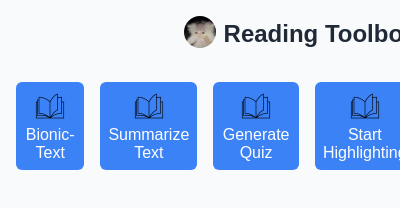
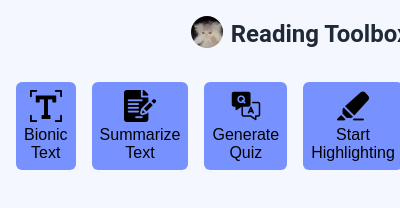
Before and after one commit to lov-daniel/diamond-hacks, a browser extension: page popup.html in a window 400 px wide. Shown: the top 208 px of the page. Drawn offline with Linux system fonts and the light colour scheme; files whose address does not match are found by name.

Commit message:
all working

```diff
--- a/popup.html
+++ b/popup.html
@@ -14,22 +14,22 @@
 
   <div class="tool-grid">
     <button id="Bionic-Text">
-      <img src="assets/book-icon.png" class="tool-icon" alt="Book Icon" />
-      Bionic-Text
+      <img src="assets/text.png" class="tool-icon" alt="bionic text Icon" />
+        Bionic   Text
     </button>
 
     <button id="summarize">
-      <img src="assets/book-icon.png" class="tool-icon" alt="Book Icon" />
+      <img src="assets/summarize.png" class="tool-icon" alt="summarize Icon" />
       Summarize Text
     </button>
 
     <button id="questions">
-      <img src="assets/book-icon.png" class="tool-icon" alt="Book Icon" />
+      <img src="assets/qna.png" class="tool-icon" alt="question Icon" />
       Generate Quiz
     </button>
 
     <button id="start-highlight">
-      <img src="assets/book-icon.png" class="tool-icon" alt="Book Icon" />
+      <img src="assets/marker.png" class="tool-icon" alt="highlight Icon" />
       Start Highlighting
     </button>
 
--- a/style.css
+++ b/style.css
@@ -1,6 +1,6 @@
 body {
-  font-family: sans-serif;
-  background-color: #f9fafb;
+  font-family: 'Roboto';
+  background-color: #f5f7fe;
   color: #1f2937;
   margin: 0;
   padding: 0;
@@ -29,11 +29,17 @@ h1 img {
   margin-right: 8px;
 }
 
+.tool-grid button {
+  flex: 1 1 0; /* Grow equally, shrink equally, with a 0 base size */
+  box-sizing: border-box; /* Include padding and border in the width calculation */
+}
+
+
 button {
-  background-color: #3b82f6;
-  color: white;
+  background-color: #7792ff; /* lighter blue */
+  color: rgb(0, 0, 0);
   border: none;
-  padding: 8px;  /* Smaller button padding */
+  padding: 8px;
   border-radius: 6px;
   cursor: pointer;
   transition: background-color 0.2s ease, transform 0.2s ease;
@@ -41,20 +47,21 @@ button {
   flex-direction: column;
   align-items: center;
   justify-content: center;
-  font-size: 16px;  /* Increased button text size */
+  font-size: 16px;
+
 }
 
 button:hover {
-  transform: scale(1.05); /* Slight enlargement on hover */
-  box-shadow: 0px 2px 4px rgba(0, 0, 0, 0.2); /* Subtle shadow */
+  transform: scale(1.05);
+  box-shadow: 0px 2px 4px rgba(0, 0, 0, 0.2);
 }
 
 button.active {
-  background-color: #10b981;  /* Green when active */
+  background-color: #10b981;
 }
 
 button.inactive:hover {
-  background-color: #1f59d6;
+  background-color: #3443ed;
 }
 
 #output {
```
Also changed, not shown: assets/Icon.png (added), assets/marker.png (added), assets/qna.png (added), assets/summarize.png (added), assets/text.png (added), manifest.json.
